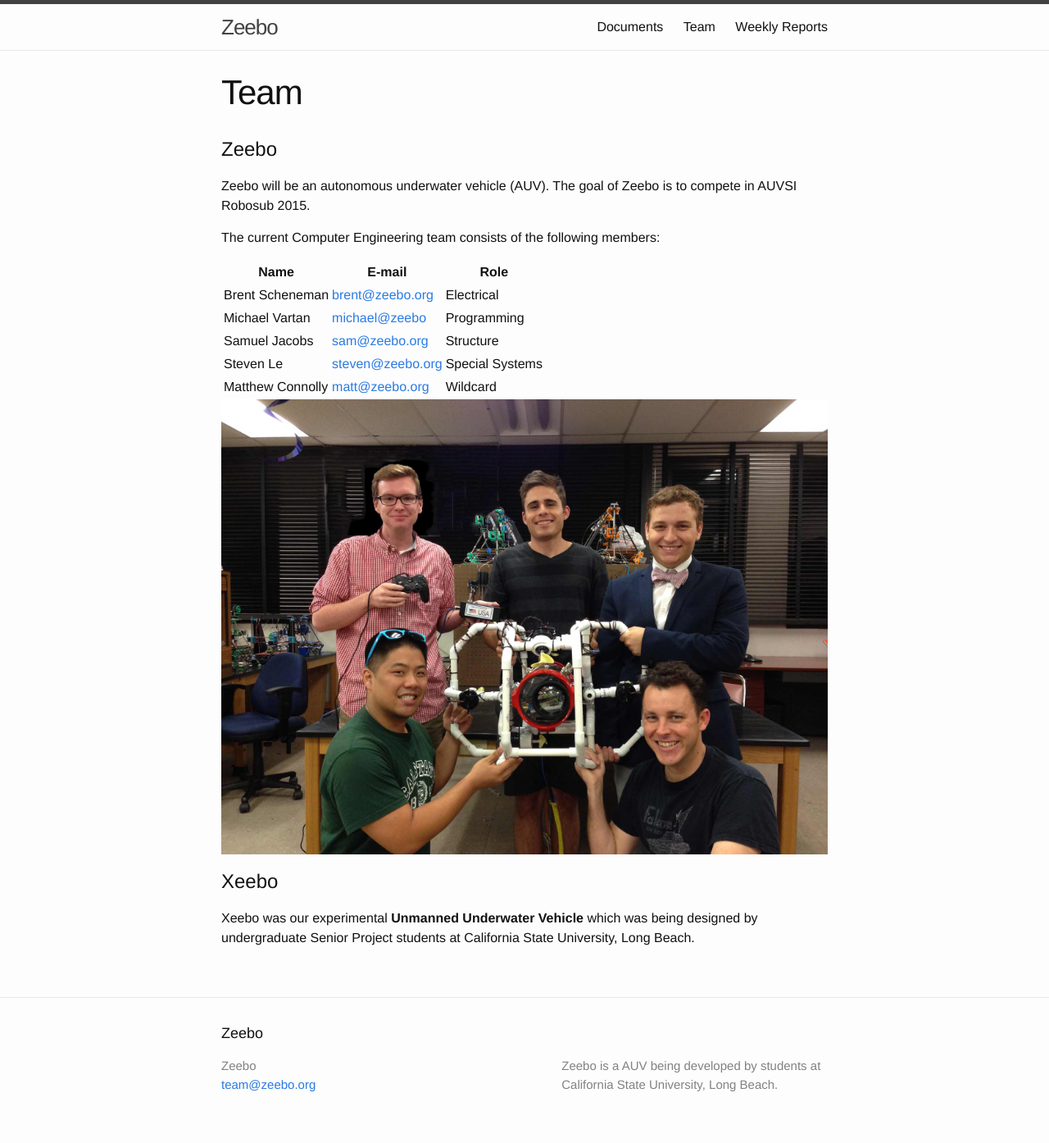
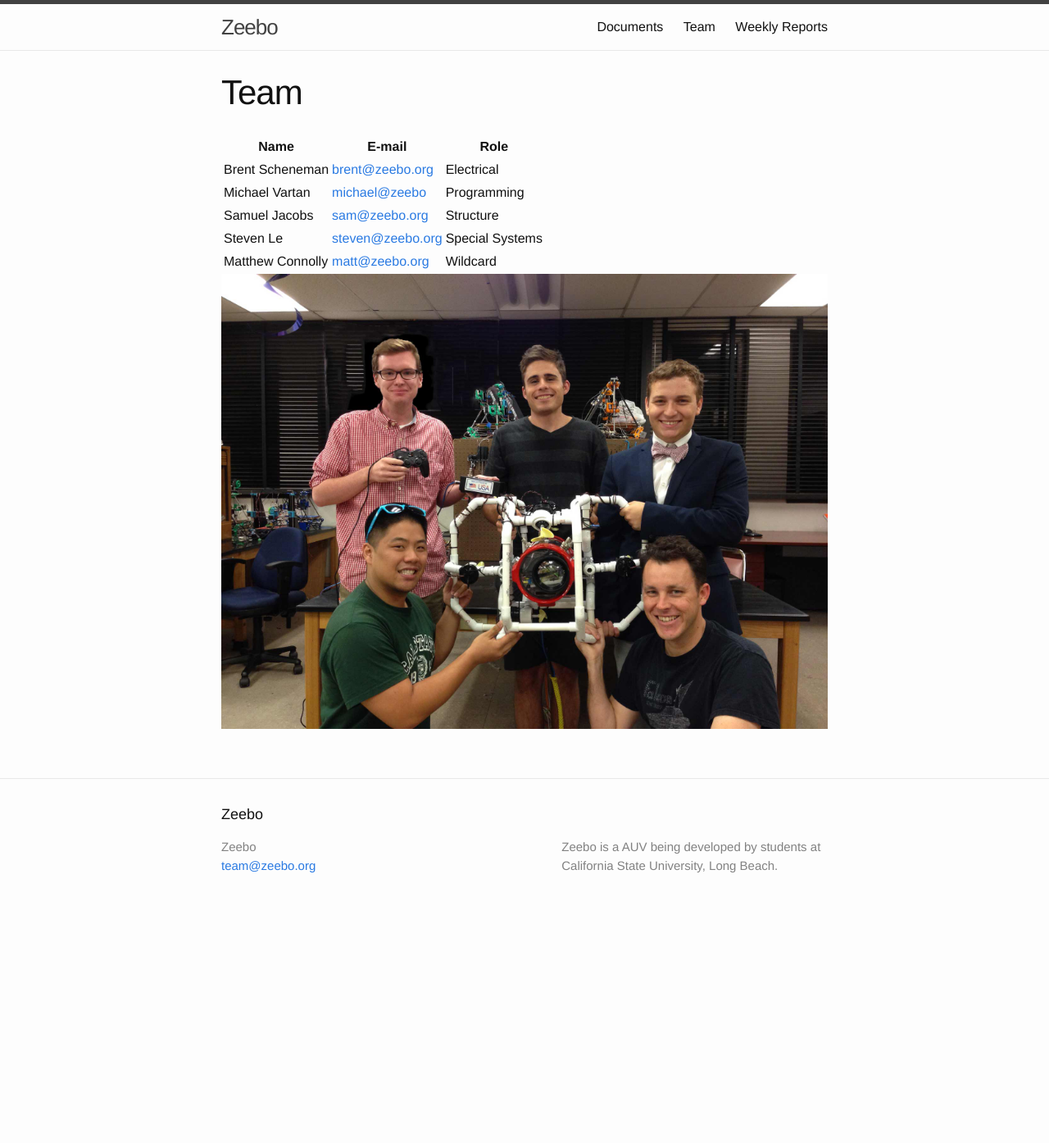
Before and after one commit to vartan/Xeebo, a Jekyll site: the page built from team.md, in a window 1280 px wide. Shown: the whole page at 82% size. Built offline with Jekyll 4.4.1, drawn with Linux system fonts in a browser that asks for light colours; after the commit the page ends 1127 px from its top, so only the background shows below that.

```diff
--- a/team.md
+++ b/team.md
@@ -3,12 +3,6 @@
 title: Team
 permalink: /team/
 ---
-
-#Zeebo
-Zeebo will be an autonomous underwater vehicle (AUV). The goal of Zeebo is to compete in AUVSI Robosub 2015.
-
-The current Computer Engineering team consists of the following members:
-
 
 Name             | E-mail                                          | Role
 -----------------|-------------------------------------------------|----------------
@@ -20,7 +14,3 @@
 
 
 ![Team Xeebo](/images/team.jpg "Team Xeebo")
-
-
-#Xeebo
-Xeebo was our experimental **Unmanned Underwater Vehicle** which was being designed by undergraduate Senior Project students at California State University, Long Beach.
```
